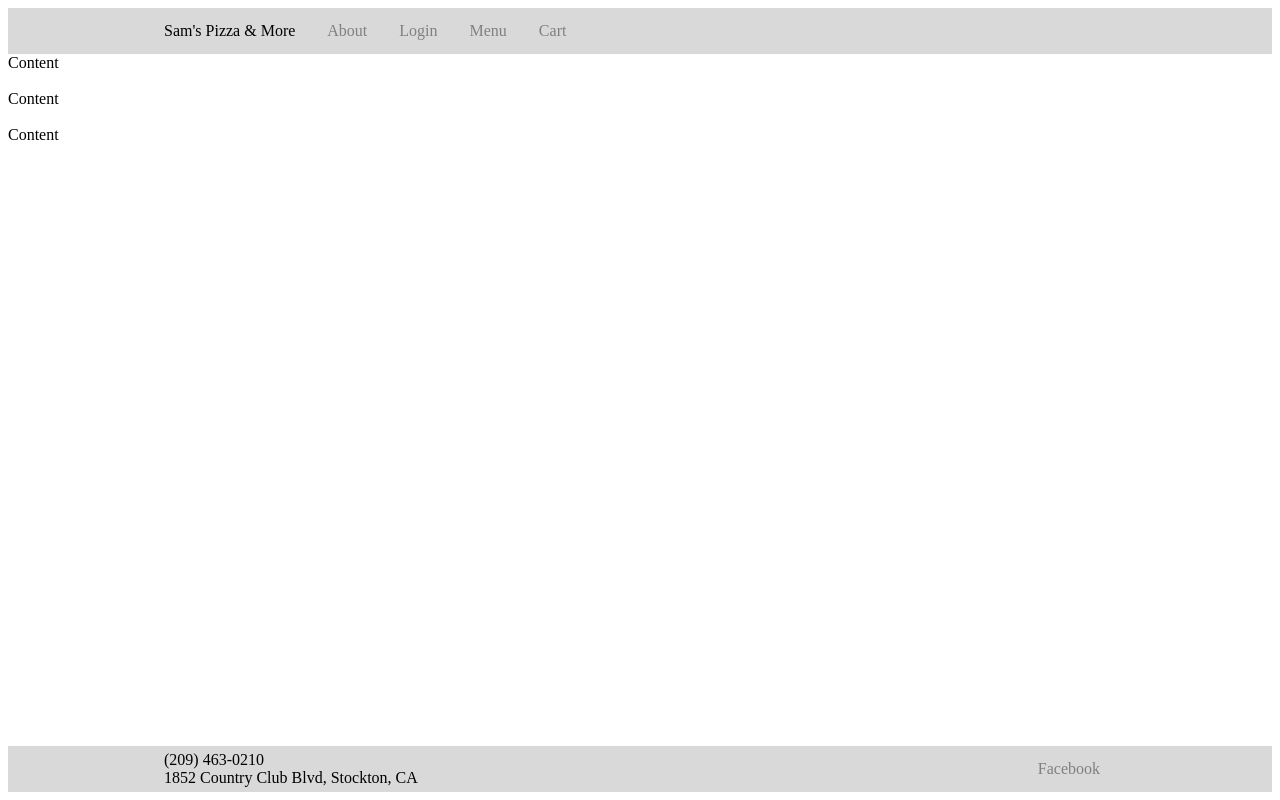
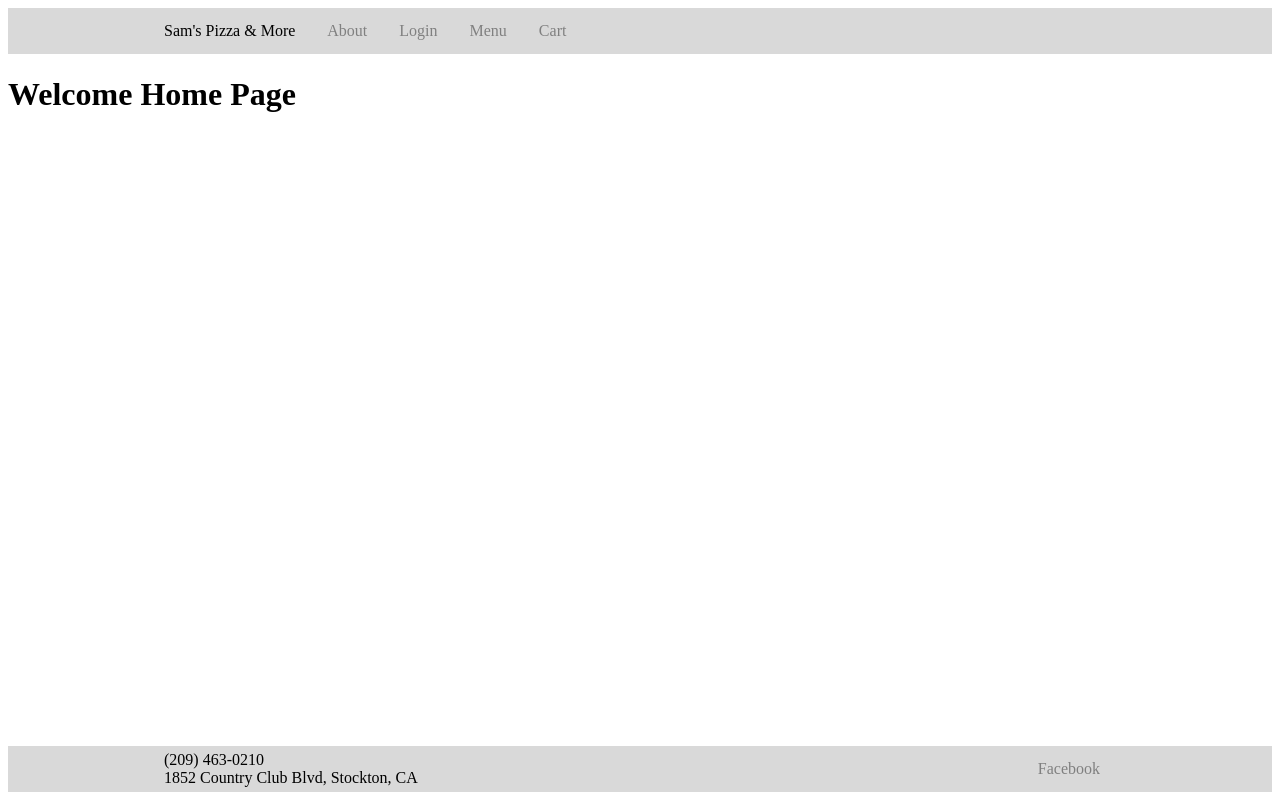
Before and after one commit to JLanderman/Big-Larry---Pizza-Website, a React (Create React App) app in the folder my-frontend/: page / in a window 1280 px wide. Built offline with nearby package versions, Linux system fonts and the light colour scheme.

Commit message:
BIG-21: Landing page says Hello

```diff
--- a/my-frontend/src/App.js
+++ b/my-frontend/src/App.js
@@ -14,17 +14,14 @@ function App() {
 return (
 	<Router>
 	<Navbar />
-	<div>Content</div><br/>
-	<div>Content</div><br/>
-	<div>Content</div><br/>
 	<Footer />
 
 	<Routes>
-		<Route path='/' exact component={Home} />
-		<Route path='/about' component={About} />
-		<Route path='/login' component={Login} />
-		<Route path='/menu' component={Menu} />
-		<Route path='/cart' component={Cart} />
+		<Route path='/' element={<Home/>} />
+		<Route path='/about' element={<About/>} />
+		<Route path='/login' element={<Login/>} />
+		<Route path='/menu' element={<Menu/>} />
+		<Route path='/cart' element={<Cart/>} />
 	</Routes>
 	</Router>
 );
--- a/my-frontend/src/pages/index.js
+++ b/my-frontend/src/pages/index.js
@@ -2,14 +2,10 @@ import React from 'react';
 
 const Home = () => {
 return (
-	<div
-	style={{
-		display: 'flex',
-		justifyContent: 'Right',
-		alignItems: 'Right',
-		height: '100vh'
-	}}
-	>
+	<div>
+		<h1>
+			Welcome Home Page
+		</h1>
 	</div>
 );
 };
```
